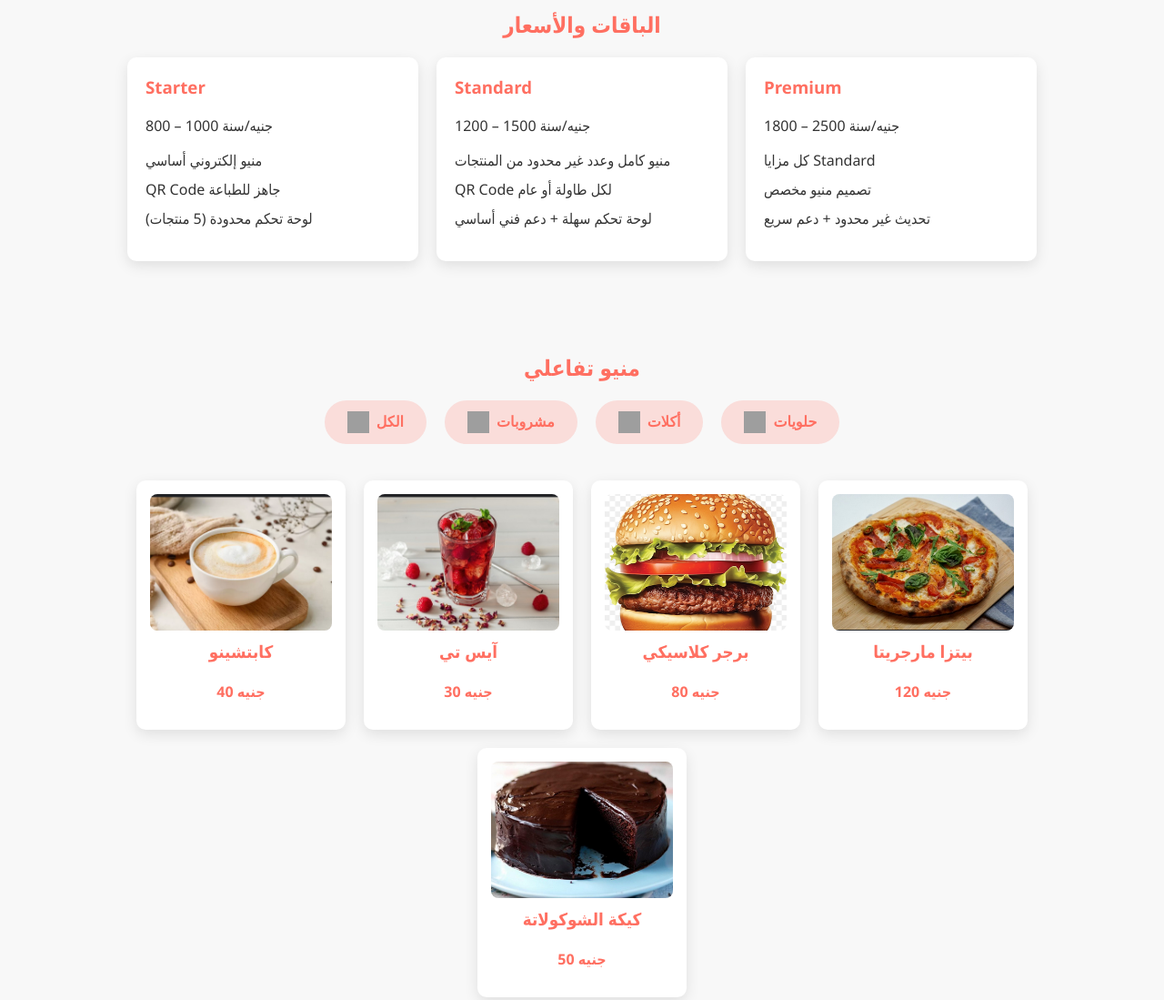
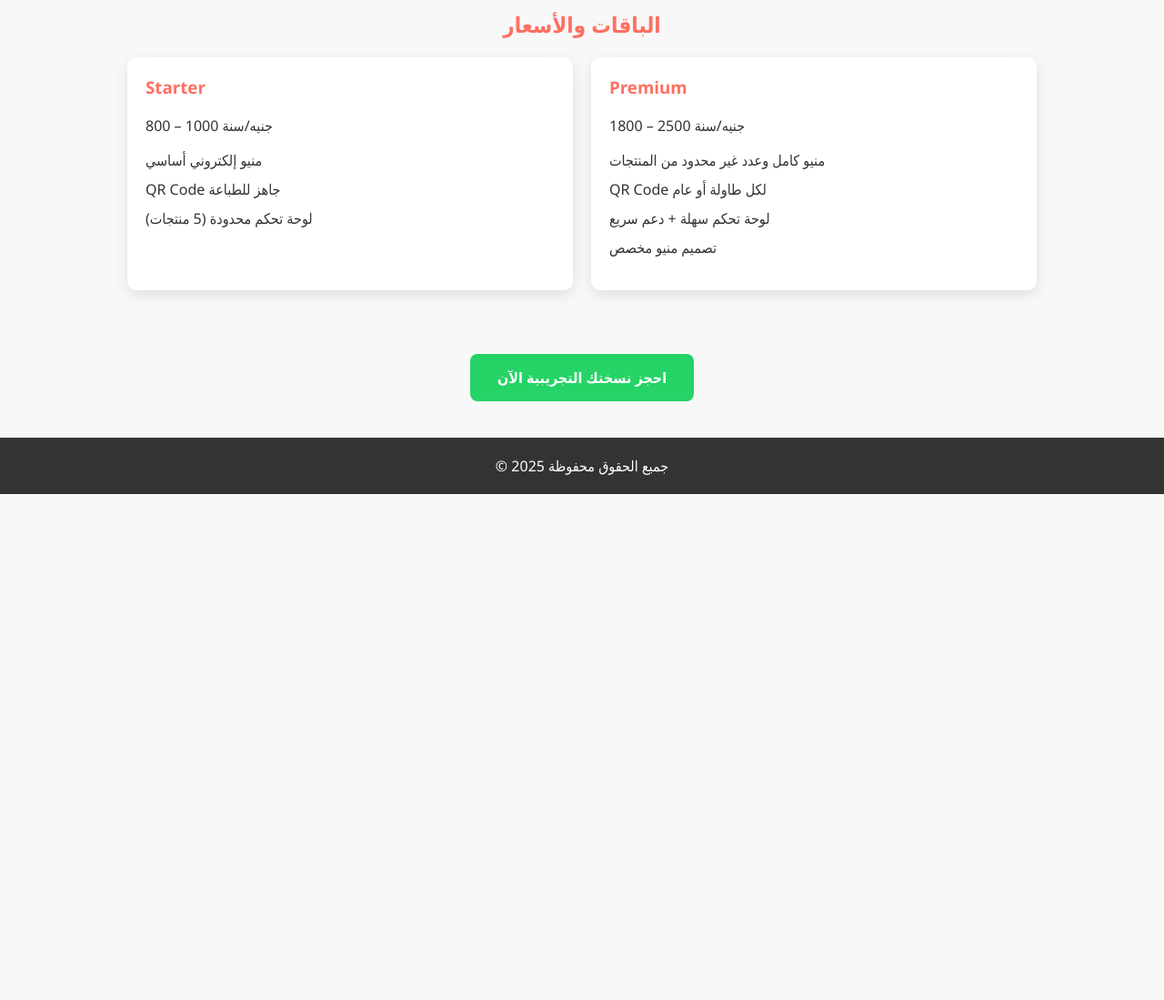
Before and after one commit to puplicHost/menuQrCode, a plain HTML site: page index.html in a window 1280 px wide. Shown: the part 600-1699 px from the top of the page at 91% size. After the commit the page ends 1143 px from the top, so only its background shows below. Drawn offline with Linux system fonts and the light colour scheme; grey boxes are pictures that could not be loaded.

Commit message:
Update index.html

```diff
--- a/index.html
+++ b/index.html
@@ -23,49 +23,8 @@
     .cta { text-align:center; margin-top:30px; }
     .cta a { background:#25D366; color:white; text-decoration:none; padding:15px 30px; border-radius:8px; font-weight:bold; display:inline-block; }
 
-    /* فلتر أفقي مع أيقونات */
-    .filter {
-      display:flex;
-      justify-content:center;
-      gap:20px;
-      margin-bottom:40px;
-      flex-wrap:wrap;
-    }
-    .filter button {
-      display:flex;
-      align-items:center;
-      gap:8px;
-      padding:12px 25px;
-      border:none;
-      border-radius:50px;
-      background:rgba(255,111,97,0.2);
-      color:#ff6f61;
-      cursor:pointer;
-      font-weight:bold;
-      transition:0.3s;
-      font-size:16px;
-    }
-    .filter button img {
-      width:24px;
-      height:24px;
-    }
-    .filter button:hover, .filter button.active {
-      background:#ff6f61;
-      color:white;
-      transform:scale(1.05);
-      box-shadow:0 5px 15px rgba(0,0,0,0.2);
-    }
-
-    /* منيو تفاعلي */
-    .menu { display:flex; flex-wrap:wrap; justify-content:center; gap:20px; }
-    .item { display:flex; flex-direction:column; align-items:center; background:white; padding:15px; border-radius:10px; box-shadow:0 5px 15px rgba(0,0,0,0.1); width:200px; opacity:0; transform:translateY(30px); transition:all 0.5s ease; }
-    .item.show { opacity:1; transform:translateY(0); }
-    .item img { width:100%; height:150px; object-fit:cover; border-radius:8px; }
-    .item h3 { margin:10px 0 5px 0; color:#ff6f61; }
-    .price { font-weight:bold; color:#ff6f61; }
-
     footer { background:#333; color:white; text-align:center; padding:20px; margin-top:40px; }
-    @media(max-width:600px) { .features, .pricing { flex-direction:column; } .menu { flex-direction:column; align-items:center; } .item { width:90%; } }
+    @media(max-width:600px) { .features, .pricing { flex-direction:column; } }
   </style>
 </head>
 <body>
@@ -121,72 +80,14 @@
       </ul>
     </div>
     <div class="card">
-      <h3>Standard</h3>
-      <p>1200 – 1500 جنيه/سنة</p>
+      <h3>Premium</h3>
+      <p>1800 – 2500 جنيه/سنة</p>
       <ul>
         <li>منيو كامل وعدد غير محدود من المنتجات</li>
         <li>QR Code لكل طاولة أو عام</li>
-        <li>لوحة تحكم سهلة + دعم فني أساسي</li>
+        <li>لوحة تحكم سهلة + دعم سريع</li>
+        <li>تصميم منيو مخصص</li>
       </ul>
-    </div>
-    <div class="card">
-      <h3>Premium</h3>
-      <p>1800 – 2500 جنيه/سنة</p>
-      <ul>
-        <li>كل مزايا Standard</li>
-        <li>تصميم منيو مخصص</li>
-        <li>تحديث غير محدود + دعم سريع</li>
-      </ul>
-    </div>
-  </div>
-</section>
-
-<!-- المنيو التفاعلي -->
-<section>
-  <h2>منيو تفاعلي</h2>
-  <div class="filter">
-    <button class="active" onclick="filterSelection('all')">
-      <img src="https://img.icons8.com/ios-filled/50/ff6f61/menu.png" alt="الكل"> الكل
-    </button>
-    <button onclick="filterSelection('مشروبات')">
-      <img src="https://img.icons8.com/ios-filled/50/ff6f61/cup.png" alt="مشروبات"> مشروبات
-    </button>
-    <button onclick="filterSelection('أكلات')">
-      <img src="https://img.icons8.com/ios-filled/50/ff6f61/hamburger.png" alt="أكلات"> أكلات
-    </button>
-    <button onclick="filterSelection('حلويات')">
-      <img src="https://img.icons8.com/ios-filled/50/ff6f61/cake.png" alt="حلويات"> حلويات
-    </button>
-  </div>
-
-  <div class="menu">
-    <!-- مشروبات -->
-    <div class="item مشروبات">
-      <img src="./قهوة.png" alt="كابتشينو">
-      <h3>كابتشينو</h3>
-      <p class="price">40 جنيه</p>
-    </div>
-    <div class="item مشروبات">
-      <img src="شااى.png" alt="آيس تي">
-      <h3>آيس تي</h3>
-      <p class="price">30 جنيه</p>
-    </div>
-    <!-- أكلات -->
-    <div class="item أكلات">
-      <img src="برجر.png" alt="برجر كلاسيكي">
-      <h3>برجر كلاسيكي</h3>
-      <p class="price">80 جنيه</p>
-    </div>
-    <div class="item أكلات">
-      <img src="بيتزا.png" alt="بيتزا مارجريتا">
-      <h3>بيتزا مارجريتا</h3>
-      <p class="price">120 جنيه</p>
-    </div>
-    <!-- حلويات -->
-    <div class="item حلويات">
-      <img src="كيكه.png" alt="كيكة الشوكولاتة">
-      <h3>كيكة الشوكولاتة</h3>
-      <p class="price">50 جنيه</p>
     </div>
   </div>
 </section>
@@ -199,32 +100,5 @@
   &copy; 2025 جميع الحقوق محفوظة
 </footer>
 
-<script>
-function filterSelection(category) {
-  var items = document.getElementsByClassName('item');
-  if(category === 'all') category = '';
-  for(var i=0; i<items.length; i++){
-    removeClass(items[i], 'show');
-    if(items[i].className.indexOf(category) > -1) addClass(items[i], 'show');
-  }
-  var btns = document.querySelectorAll('.filter button');
-  btns.forEach(btn => btn.classList.remove('active'));
-  event.target.classList.add('active');
-}
-
-function addClass(element, name) {
-  element.classList.add(name);
-}
-
-function removeClass(element, name) {
-  element.classList.remove(name);
-}
-
-// تفعيل عرض المنيو عند تحميل الصفحة
-window.onload = function() {
-  filterSelection('all');
-}
-</script>
-
 </body>
 </html>
```
